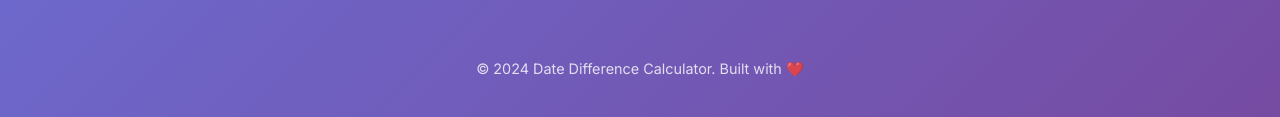
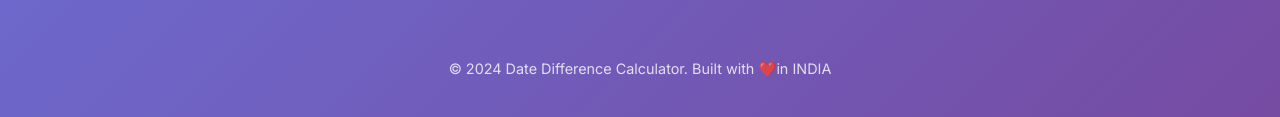
Before and after one commit to ALGOGUY09/scaling-goggles, a plain HTML site: page index.html in a window 1280 px wide. Shown: the part 1042-1159 px from the top of the page. Drawn offline with Linux system fonts and the light colour scheme.

Commit message:
Update index.html

```diff
--- a/index.html
+++ b/index.html
@@ -103,7 +103,7 @@
         </div>
 
         <footer>
-            <p>&copy; 2024 Date Difference Calculator. Built with ❤️</p>
+            <p>&copy; 2024 Date Difference Calculator. Built with ❤️in INDIA</p>
         </footer>
     </div>
 
```
